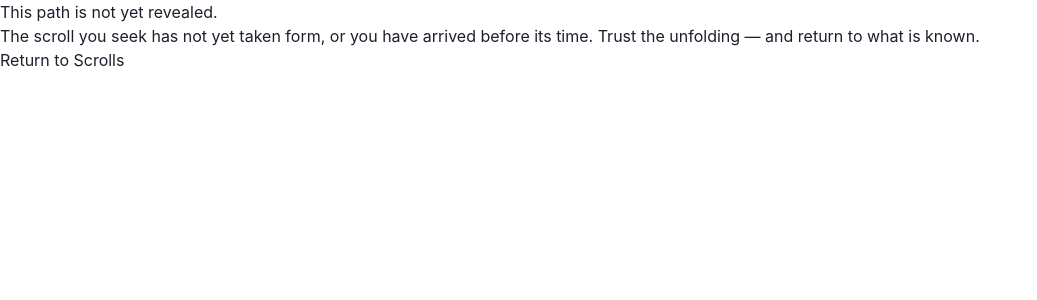
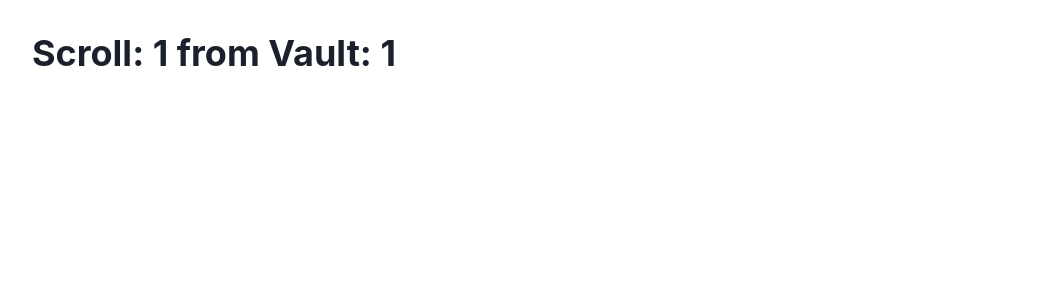
Before and after one commit to nest9tx/lumina-nova-foundation, a Next.js app: page /living-scrolls/vaults/1/1 in a window 1280 px wide. Before the commit this address had no page. Shown: the top 300 px of the page, without its empty margins (0-1037 px from the left). Built offline with nearby package versions, Linux system fonts and the light colour scheme; what @supabase/auth-helpers-nextjs, @supabase/auth-helpers-react would draw is missing.

Commit message:
🌱 restore: fresh scroll loader route under /vaults

```diff
--- /dev/null
+++ b/app/living-scrolls/vaults/[vault]/[scroll]/page.tsx
@@ -0,0 +1,22 @@
+'use client'
+
+import { Box, Heading } from '@chakra-ui/react'
+
+interface PageProps {
+  params: {
+    vault: string;
+    scroll: string;
+  };
+}
+
+export default function Page(props: PageProps) {
+  const { vault, scroll } = props.params
+
+  return (
+    <Box p={8}>
+      <Heading size="xl">
+        Scroll: {scroll} from Vault: {vault}
+      </Heading>
+    </Box>
+  )
+}
```
